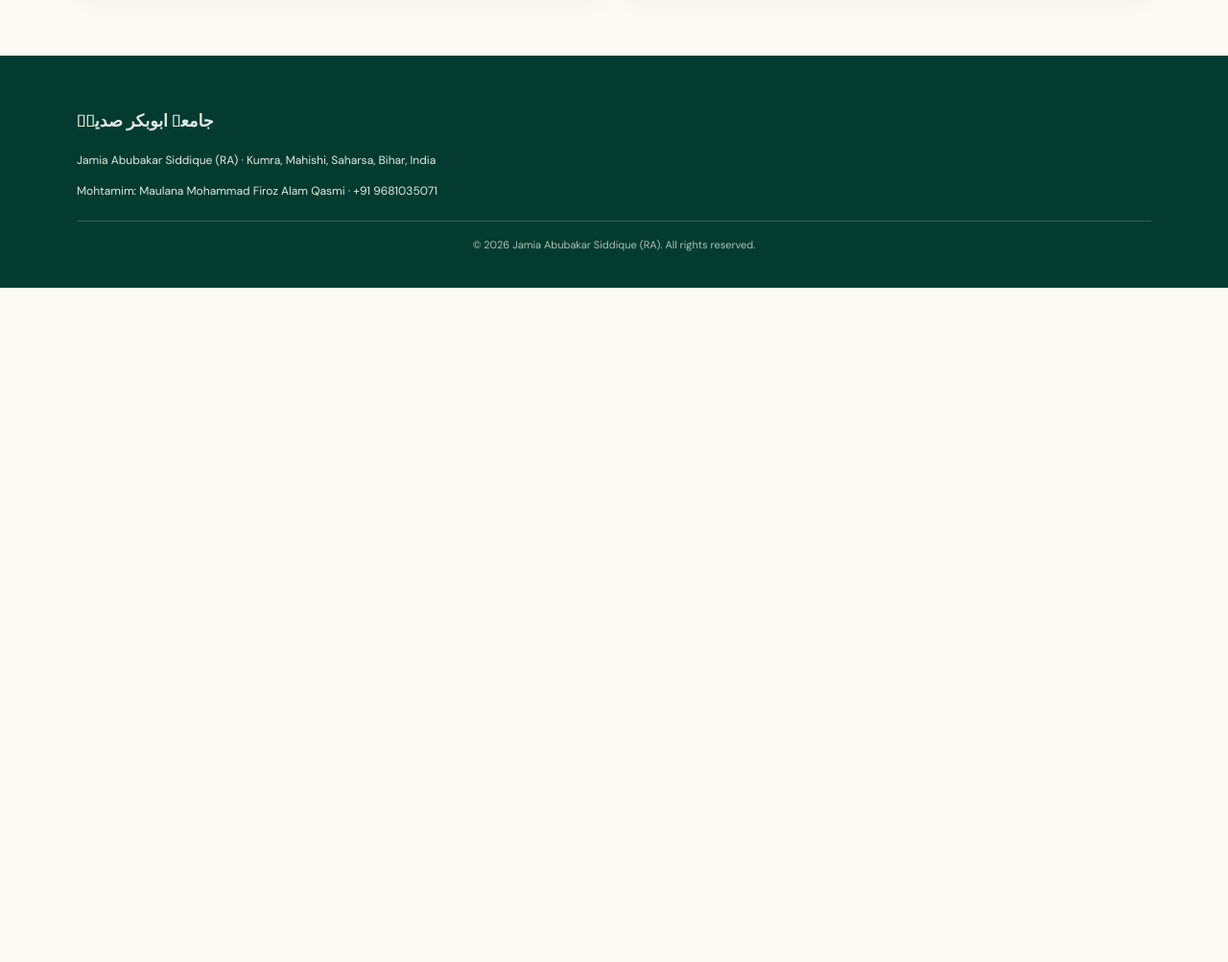
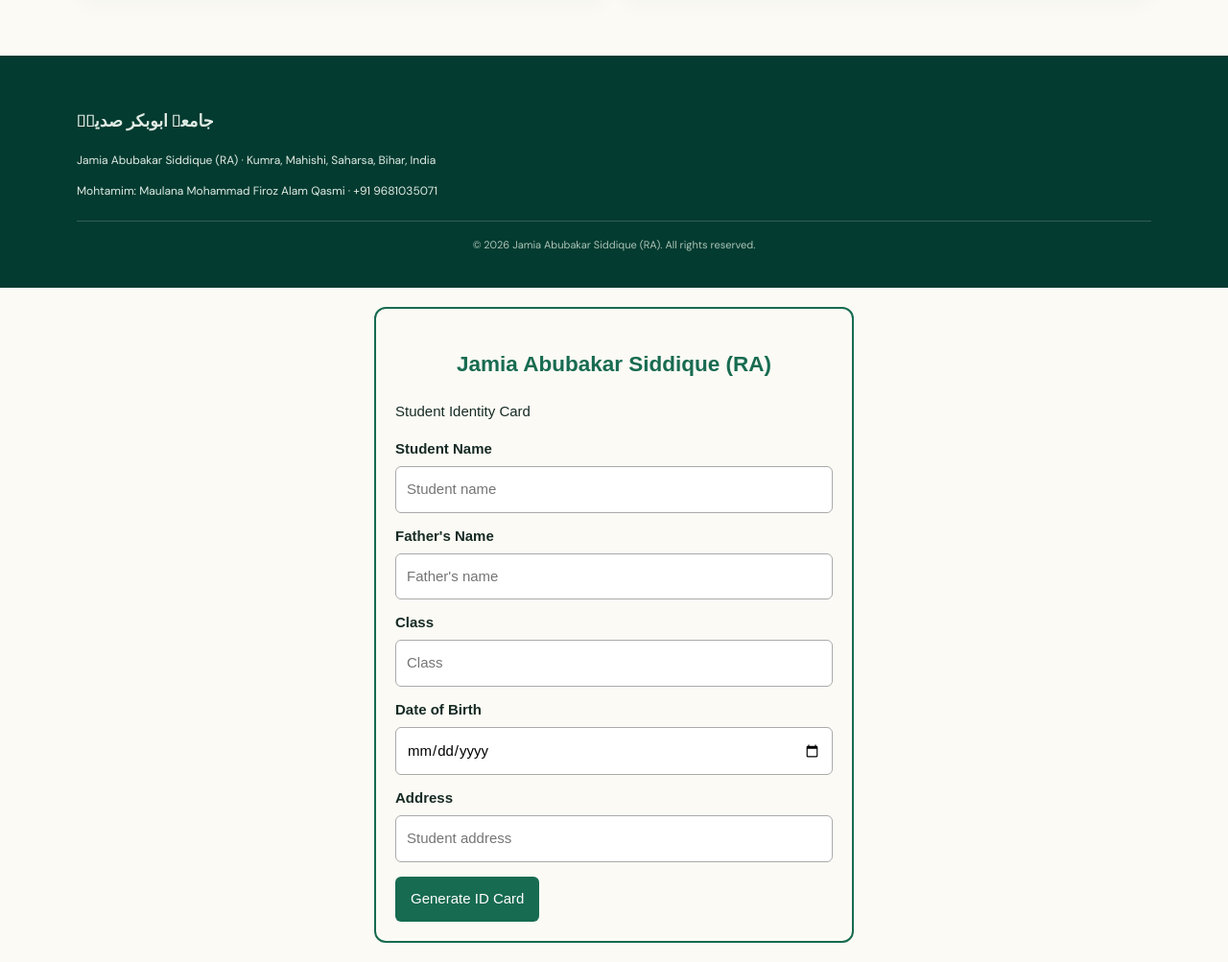
Before and after one commit to jamiaabubakarSiddiquera/Jamia-abubakar-Siddique-ra-, a plain HTML site: page index.html in a window 1280 px wide. Shown: the part 8020-9023 px from the top of the page at 96% size. Before the commit the page ends 8320 px from the top, so only its background shows below. Drawn offline with Linux system fonts and the light colour scheme; no server answers.

Commit message:
Add student ID card generation feature
Added a section for generating student identity cards with input fields for name, father's name, class, date of birth, and address. Implemented functionality to display the generated ID card and handle local storage for student IDs.

```diff
--- a/index.html
+++ b/index.html
@@ -74,4 +74,128 @@ function askAI(){
 admissionForm.addEventListener('submit',e=>{e.preventDefault();let d=new FormData(admissionForm),m='Jamia Abubakar Siddique (RA) Admission Enquiry\nStudent: '+d.get('student')+'\nGuardian: '+d.get('guardian')+'\nAge: '+d.get('age')+'\nPhone: '+d.get('phone')+'\nCourse: '+d.get('course');window.open('https://wa.me/919681035071?text='+encodeURIComponent(m),'_blank')});
 function notices(){try{return JSON.parse(localStorage.getItem('jamiaNotices')||'[]')}catch(e){return []}}function adminLogin(){if(adminPin.value==='1234'){adminPanel.classList.remove('hidden');adminStatus.textContent='Demo login opened on this browser.';renderNotices()}else adminStatus.textContent='गलत PIN। Demo PIN: 1234'}function logout(){adminPanel.classList.add('hidden');adminPin.value=''}function saveNotice(){let t=noticeTitle.value.trim(),b=noticeText.value.trim();if(!t||!b){alert('शीर्षक और विवरण भरें।');return}let a=notices();a.unshift({t,b,date:new Date().toLocaleDateString('en-IN')});localStorage.setItem('jamiaNotices',JSON.stringify(a));noticeTitle.value='';noticeText.value='';renderNotices()}function renderNotices(){let a=notices();savedNotices.innerHTML='';publicNotices.innerHTML='';if(!a.length){publicNotices.textContent='अभी कोई नया नोटिस नहीं है।';savedNotices.textContent='अभी कोई नोटिस नहीं।';return}a.forEach((x,i)=>{let el=document.createElement('div');el.className='adminnotice';let h=document.createElement('b');h.textContent=x.t;let p=document.createElement('p');p.textContent=x.b;let s=document.createElement('small');s.textContent=x.date;el.append(h,p,s);let pub=el.cloneNode(true);publicNotices.append(pub);let del=document.createElement('button');del.className='btn';del.textContent='Delete';del.onclick=()=>{let z=notices();z.splice(i,1);localStorage.setItem('jamiaNotices',JSON.stringify(z));renderNotices()};el.append(del);savedNotices.append(el)})}
 try{setLang(localStorage.getItem('jamiaLang')||'hi')}catch(e){setLang('hi')}
-</script></body></html>
+</script>
+<section id="jamia-id-maker">
+  <h2>Jamia Abubakar Siddique (RA)</h2>
+  <p>Student Identity Card</p>
+
+  <label>Student Name</label>
+  <input id="jamiaName" placeholder="Student name">
+
+  <label>Father's Name</label>
+  <input id="jamiaFather" placeholder="Father's name">
+
+  <label>Class</label>
+  <input id="jamiaClass" placeholder="Class">
+
+  <label>Date of Birth</label>
+  <input id="jamiaDob" type="date">
+
+  <label>Address</label>
+  <input id="jamiaAddress" placeholder="Student address">
+
+  <button onclick="jamiaGenerate()">Generate ID Card</button>
+
+  <div id="jamiaCard" style="display:none">
+    <hr>
+    <h2>JAMIA ABUBAKAR SIDDIQUE (RA)</h2>
+    <h3>STUDENT IDENTITY CARD</h3>
+    <p><b>ID No:</b> <span id="jamiaCardId"></span></p>
+    <p><b>Name:</b> <span id="jamiaCardName"></span></p>
+    <p><b>Father:</b> <span id="jamiaCardFather"></span></p>
+    <p><b>Class:</b> <span id="jamiaCardClass"></span></p>
+    <p><b>DOB:</b> <span id="jamiaCardDob"></span></p>
+    <p><b>Address:</b> <span id="jamiaCardAddress"></span></p>
+    <p>Authorized Signature: __________</p>
+    <button onclick="window.print()">Print / Save PDF</button>
+  </div>
+</section>
+
+<style>
+#jamia-id-maker {
+  max-width: 500px;
+  margin: 20px auto;
+  padding: 20px;
+  border: 2px solid #176b50;
+  border-radius: 12px;
+  font-family: Arial, sans-serif;
+}
+#jamia-id-maker h2 {
+  color: #176b50;
+  text-align: center;
+}
+#jamia-id-maker label {
+  display: block;
+  margin-top: 12px;
+  font-weight: bold;
+}
+#jamia-id-maker input {
+  box-sizing: border-box;
+  width: 100%;
+  padding: 11px;
+  margin-top: 5px;
+  border: 1px solid #aaa;
+  border-radius: 6px;
+}
+#jamia-id-maker button {
+  margin-top: 15px;
+  padding: 11px 16px;
+  background: #176b50;
+  color: white;
+  border: 0;
+  border-radius: 6px;
+}
+#jamiaCard {
+  margin-top: 20px;
+  padding: 18px;
+  border: 3px solid #176b50;
+  border-radius: 12px;
+  background: #fff;
+  color: #222;
+}
+#jamiaCard h3 { text-align: center; }
+@media print {
+  body * { visibility: hidden; }
+  #jamiaCard, #jamiaCard * { visibility: visible; }
+  #jamiaCard {
+    position: absolute;
+    left: 0;
+    top: 0;
+    width: 85mm;
+  }
+  #jamiaCard button { display: none; }
+}
+</style>
+
+<script>
+function jamiaGenerate() {
+  const name = document.getElementById("jamiaName").value.trim();
+  if (!name) {
+    alert("Student name likho!");
+    return;
+  }
+
+  let next = Number(localStorage.getItem("jamiaNextStudentId") || 1);
+
+  if (next < 1 || next > 1000) {
+    alert("1000 student ID complete ho chuke hain!");
+    return;
+  }
+
+  document.getElementById("jamiaCardId").textContent = next;
+  document.getElementById("jamiaCardName").textContent = name;
+  document.getElementById("jamiaCardFather").textContent =
+    document.getElementById("jamiaFather").value;
+  document.getElementById("jamiaCardClass").textContent =
+    document.getElementById("jamiaClass").value;
+  document.getElementById("jamiaCardDob").textContent =
+    document.getElementById("jamiaDob").value;
+  document.getElementById("jamiaCardAddress").textContent =
+    document.getElementById("jamiaAddress").value;
+
+  document.getElementById("jamiaCard").style.display = "block";
+
+  localStorage.setItem("jamiaNextStudentId", next + 1);
+}
+</script>
+</body></html>
```
